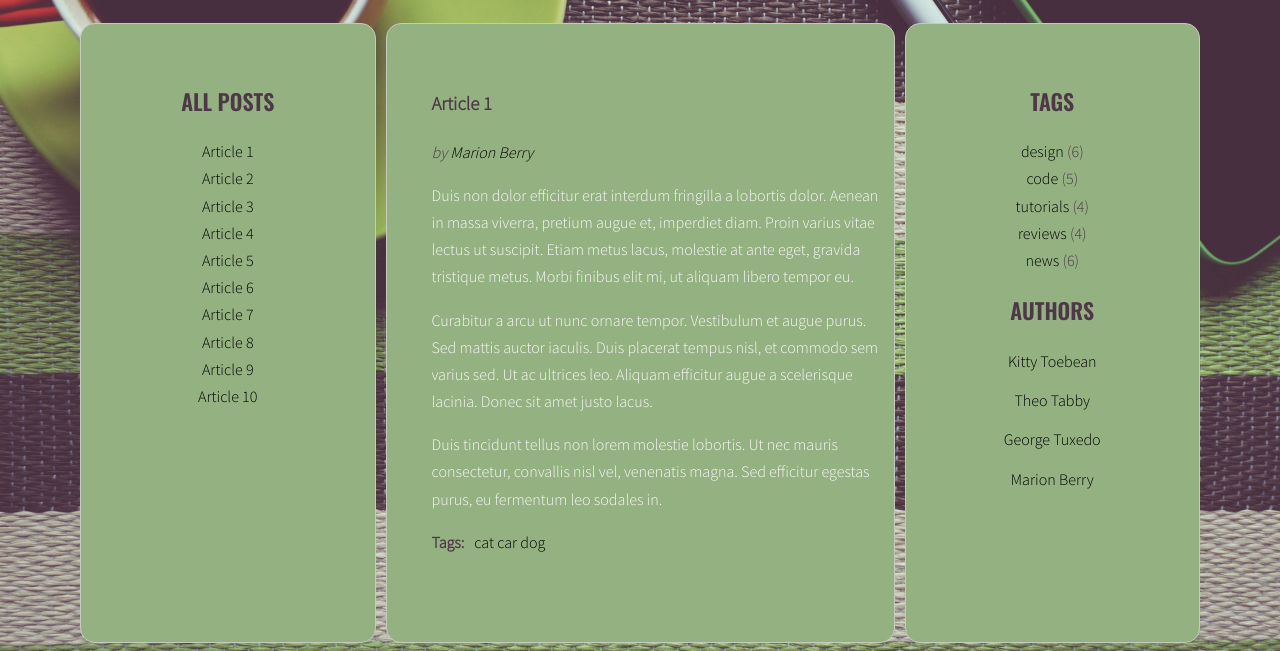
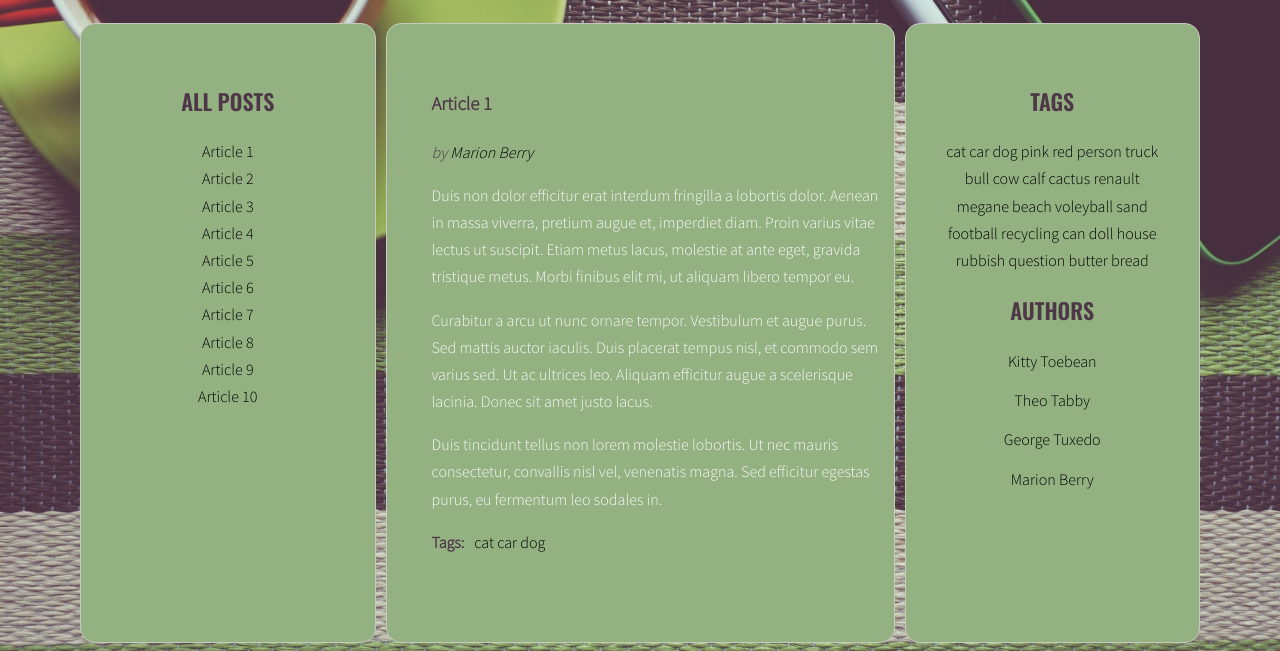
Before and after one commit to JohnGIDoe/javascript-blog, a website: page index.html in a window 1280 px wide. Shown: the part 220-871 px from the top of the page. Drawn offline with nearby package versions, Linux system fonts and the light colour scheme.

Commit message:
add autogenerated tags list in right column

```diff
--- a/index.html
+++ b/index.html
@@ -340,11 +340,7 @@
           <aside class="sidebar">
             <h2 class="section-title">Tags</h2>
             <ul class="list tags">
-              <li><a href="#">design</a> <span>(6)</span></li>
-              <li><a href="#">code</a> <span>(5)</span></li>
-              <li><a href="#">tutorials</a> <span>(4)</span></li>
-              <li><a href="#">reviews</a> <span>(4)</span></li>
-              <li><a href="#">news</a> <span>(6)</span></li>
+
             </ul>
             <h2 class="section-title">Authors</h2>
             <ul class="list authors">
--- a/js/script.js
+++ b/js/script.js
@@ -72,6 +72,9 @@ generateTitleLinks();
 function generateTags(){
   const optArticleTagsSelector = '.post-tags .list';
   const optArticleSelector = '.post';
+  const optTagsListSelector = '.tags.list';
+
+  let allTags = [];
 
   /* [DONE] find all articles */
   const articles = document.querySelectorAll(optArticleSelector);
@@ -100,6 +103,12 @@ function generateTags(){
       /* [DONE] add generated code to html variable */
       html += linkHTML;
 
+      // check if this link is not already in allTags
+      if (allTags.indexOf(linkHTML) == -1) {
+        // add generated code to allTags array
+        allTags.push(linkHTML);
+      }
+
       /* [DONE] END LOOP: for each tag */
     }
 
@@ -108,6 +117,12 @@ function generateTags(){
 
   /* [DONE] END LOOP: for every article: */
   }
+
+  // fins list of tags in right column
+  const tagList = document.querySelector(optTagsListSelector);
+
+  // add html from allTags to tagList
+  tagList.innerHTML = allTags.join(' ');
 }
 
 generateTags();
--- a/sass/style.scss
+++ b/sass/style.scss
@@ -52,7 +52,7 @@ a {
 }
 
 a:hover {
-  font-size: 18px;
+  font-size: 16.5px;
 }
 
 /* Layout */
@@ -104,6 +104,12 @@ a:hover {
 
   .active {
     font-weight: bold;
+  }
+}
+
+.tags {
+  li {
+    display: inline;
   }
 }
 
```
Also changed, not shown: css/style.css, 1 other file.
